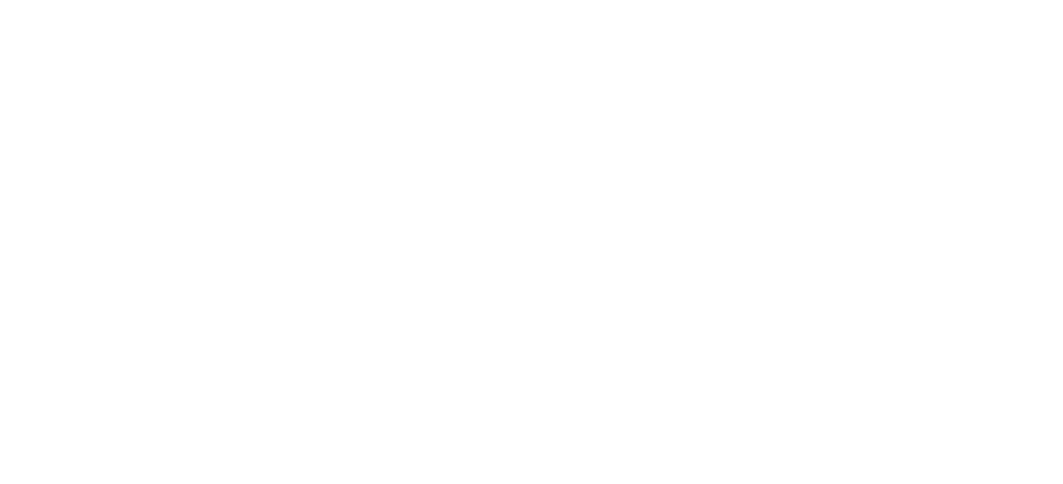
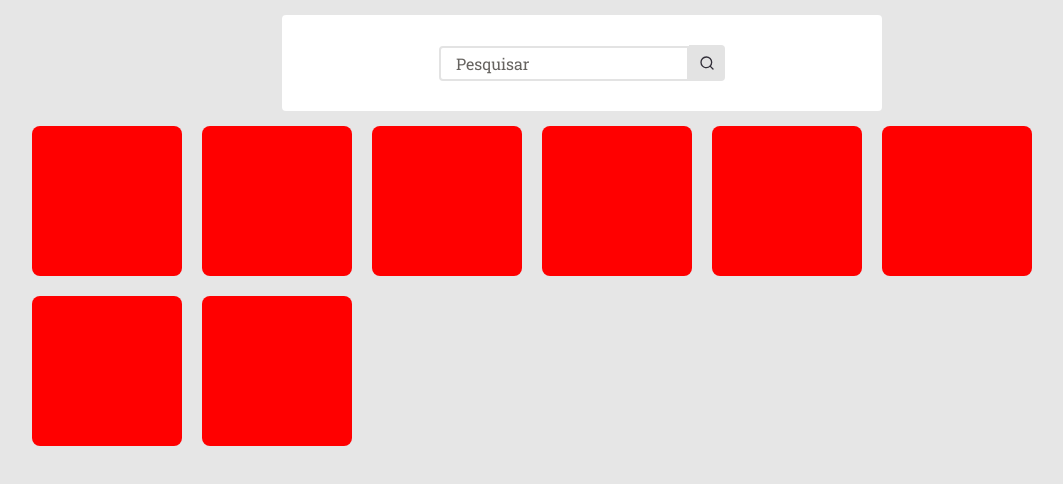
Before and after one commit to guilhermeorcezi/pokedex, a React (Create React App) app: page / in a window 1280 px wide. Shown: the top 484 px of the page, without its empty margins (58-1121 px from the left). Built offline with nearby package versions, Linux system fonts and the light colour scheme.

Commit message:
dashboard layout designed version 1

```diff
--- a/package.json
+++ b/package.json
@@ -10,9 +10,13 @@
     "@types/node": "^12.0.0",
     "@types/react": "^16.9.0",
     "@types/react-dom": "^16.9.0",
+    "axios": "^0.20.0",
+    "polished": "^4.0.1",
     "react": "^16.13.1",
     "react-dom": "^16.13.1",
+    "react-icons": "^3.11.0",
     "react-scripts": "3.4.3",
+    "styled-components": "^5.2.0",
     "typescript": "~3.7.2"
   },
   "scripts": {
@@ -34,6 +38,7 @@
     ]
   },
   "devDependencies": {
+    "@types/styled-components": "^5.1.3",
     "@typescript-eslint/eslint-plugin": "^4.4.0",
     "@typescript-eslint/parser": "^4.4.0",
     "eslint": "6.8.0",
--- a/public/index.html
+++ b/public/index.html
@@ -5,39 +5,13 @@
     <link rel="icon" href="%PUBLIC_URL%/favicon.ico" />
     <meta name="viewport" content="width=device-width, initial-scale=1" />
     <meta name="theme-color" content="#000000" />
-    <meta
-      name="description"
-      content="Web site created using create-react-app"
-    />
-    <link rel="apple-touch-icon" href="%PUBLIC_URL%/logo192.png" />
-    <!--
-      manifest.json provides metadata used when your web app is installed on a
-      user's mobile device or desktop. See https://developers.google.com/web/fundamentals/web-app-manifest/
-    -->
-    <link rel="manifest" href="%PUBLIC_URL%/manifest.json" />
-    <!--
-      Notice the use of %PUBLIC_URL% in the tags above.
-      It will be replaced with the URL of the `public` folder during the build.
-      Only files inside the `public` folder can be referenced from the HTML.
+    <link href="https://fonts.googleapis.com/css2?family=Roboto+Slab:wght@400;500&display=swap" rel="stylesheet"/>
 
-      Unlike "/favicon.ico" or "favicon.ico", "%PUBLIC_URL%/favicon.ico" will
-      work correctly both with client-side routing and a non-root public URL.
-      Learn how to configure a non-root public URL by running `npm run build`.
-    -->
     <title>React App</title>
   </head>
   <body>
     <noscript>You need to enable JavaScript to run this app.</noscript>
     <div id="root"></div>
-    <!--
-      This HTML file is a template.
-      If you open it directly in the browser, you will see an empty page.
 
-      You can add webfonts, meta tags, or analytics to this file.
-      The build step will place the bundled scripts into the <body> tag.
-
-      To begin the development, run `npm start` or `yarn start`.
-      To create a production bundle, use `npm run build` or `yarn build`.
-    -->
   </body>
 </html>
--- a/src/App.tsx
+++ b/src/App.tsx
@@ -1,5 +1,13 @@
 import React from 'react';
 
-const App: React.FC = () => (<div />);
+import GlobalStyle from './styles/global';
+import Dashboard from './pages/Dashboard';
+
+const App: React.FC = () => (
+  <>
+    <Dashboard />
+    <GlobalStyle />
+  </>
+);
 
 export default App;
--- /dev/null
+++ b/src/pages/Dashboard/index.tsx
@@ -0,0 +1,40 @@
+import React, { useState } from 'react';
+
+import { FiSearch } from 'react-icons/fi';
+
+import { Container, Header, InputSearch, Content, PokemonCard } from './styles';
+
+const Dashboard: React.FC = () => {
+  const [handle, setHandle] = useState(null);
+
+  return (
+    <Container>
+      <Header>
+
+        <InputSearch>
+          <input name="search" type="text" placeholder="Pesquisar" />
+          <div>
+            <FiSearch />
+          </div>
+        </InputSearch>
+
+      </Header>
+
+      <Content>
+
+        <PokemonCard/>
+        <PokemonCard/>
+        <PokemonCard/>
+        <PokemonCard/>
+        <PokemonCard/>
+        <PokemonCard/>
+        <PokemonCard/>
+        <PokemonCard/>
+
+      </Content>
+
+    </Container>
+  );
+};
+
+export default Dashboard;
--- /dev/null
+++ b/src/pages/Dashboard/styles.ts
@@ -0,0 +1,74 @@
+import styled from 'styled-components';
+import { shade } from 'polished';
+
+export const Container = styled.div`
+display:flex;
+flex-direction:column;
+align-items:center;
+justify-content:center;
+`;
+
+export const Header = styled.header`
+display:flex;
+align-items:center;
+justify-content:center;
+padding:15px 30px 5px 30px;
+`;
+
+export const InputSearch = styled.div`
+display:flex;
+justify-content:center;
+align-items:center;
+background:#fff;
+padding:30px 20px;
+border-radius:4px;
+min-width:600px;
+max-width:600px;
+
+input{
+  height:35px;
+  width:250px;
+  border: 2px solid #e3e3e3;
+  border-radius: 4px 0 0 4px;
+  padding:10px 15px;
+  color: #666360;
+
+  &::placeholder {
+      color: #666360;
+    }
+}
+
+> div {
+  display:flex;
+  align-items:center;
+  background: #e3e3e3;
+  padding:10px;
+  border-radius: 0 4px 4px 0;
+  cursor:pointer;
+  transition: background-color 0.2s;
+
+  &:hover {
+    background: ${shade(0.02, '#e3e3e3')};
+  }
+
+  svg{
+  }
+}
+
+`;
+
+export const Content = styled.div`
+display:flex;
+align-items:center;
+justify-content:flex-start;
+padding:0px 80px;
+flex-wrap:wrap;
+`;
+
+export const PokemonCard = styled.div`
+margin:10px;
+height:150px;
+width:150px;
+border-radius:8px;
+background:red;
+`;
--- /dev/null
+++ b/src/styles/global.ts
@@ -0,0 +1,29 @@
+import { createGlobalStyle } from 'styled-components';
+
+export default createGlobalStyle`
+  * {
+    margin: 0;
+    padding: 0;
+    outline: 0;
+    box-sizing: border-box;
+  }
+
+  body {
+    background: #e6e6e6;
+    color: #312E38;
+    -webkit-font-smoothing: antialiased;
+  }
+
+  body, input, button {
+    font-family: 'Roboto Slab', serif;
+    font-size: 16px;
+  }
+
+  h1, h2, h3, h4, h5, h6, strong{
+  font-weight:500;
+  }
+
+  button {
+    cursor: pointer;
+  }
+`;
```
Also changed, not shown: src/services/api.ts (added, +7 -0 lines), 2 other files (tests, documents, lock files or other folders).
